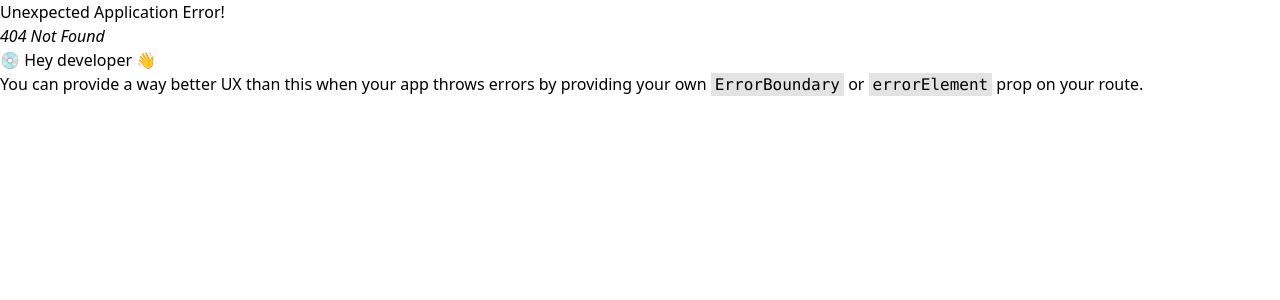
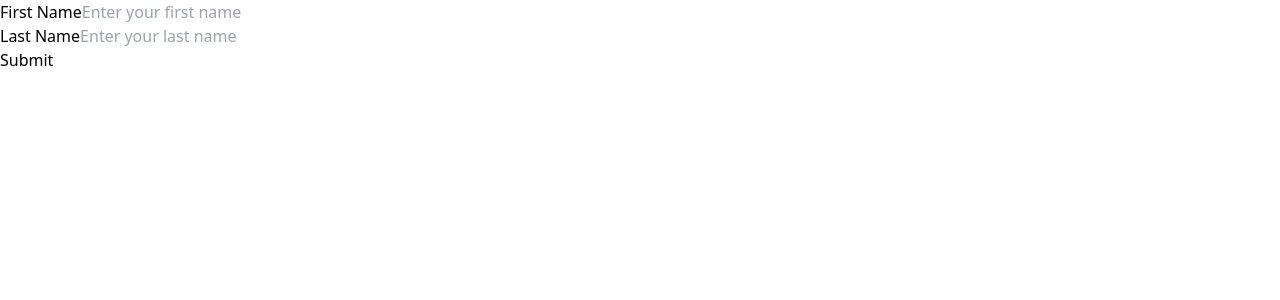
Before and after one commit to AeroLoka/Frontend, a React (Vite) app: page /order-page in a window 1280 px wide. Before the commit this address had no page. Shown: the top 300 px of the page. Built offline with nearby package versions, Linux system fonts and the light colour scheme.

Commit message:
feat: input component for react-hook-form

```diff
--- a/src/App.jsx
+++ b/src/App.jsx
@@ -3,6 +3,8 @@ import { createBrowserRouter, RouterProvider } from "react-router-dom";
 //view
 import PublicLayout from "./layouts/PublicLayout";
 import HomeView from "./pages/HomeView";
+import OrderPage from "./pages/OrderPage";
+
 import LoginView from "./pages/auth/LoginView";
 import RegisterView from "./pages/auth/RegisterView";
 
@@ -18,6 +20,10 @@ const router = createBrowserRouter([
                 index: true,
                 element: <HomeView />,
             },
+            {
+              path: '/order-page',
+              element: <OrderPage />
+            }
         ],
     },
     {
--- /dev/null
+++ b/src/components/form/InputForm.jsx
@@ -0,0 +1,31 @@
+import React from "react";
+import { useFormContext } from "react-hook-form";
+
+const InputForm = ({ type = "text", name, label, validation, placeholder, className }) => {
+    const { register, formState: { errors } } = useFormContext();
+
+    return (
+        <div className="flex flex-col gap-1">
+            {label && (
+                <label htmlFor={name} className="text-sm font-medium">
+                    {label}
+                </label>
+            )}
+            <input
+                id={name}
+                type={type}
+                placeholder={placeholder}
+                className={`p-2 border rounded-md ${errors[name] ? 'border-red-500' : 'border-gray-300'} ${className}`}
+                {...register(name, validation)}
+                aria-invalid={errors[name] ? "true" : "false"}
+            />
+            {errors[name] && (
+                <p className="text-sm text-red-500" role="alert">
+                    {errors[name]?.message || `${label || name} is required`}
+                </p>
+            )}
+        </div>
+    );
+};
+
+export default InputForm;
--- /dev/null
+++ b/src/pages/OrderPage.jsx
@@ -0,0 +1,59 @@
+import React from "react";
+import { useForm, FormProvider } from "react-hook-form";
+import InputForm from "../components/form/InputForm";
+
+const OrderPage = () => {
+    const methods = useForm({
+        defaultValues: {
+            firstName: "",
+            lastName: "",
+        },
+    });
+
+    const onSubmit = (data) => {
+        console.log(data);
+    };
+
+    return (
+        <FormProvider {...methods}>
+            <form
+                onSubmit={methods.handleSubmit(onSubmit)}
+                className="space-y-4 max-w-md mx-auto p-4"
+            >
+                <InputForm
+                    name="firstName"
+                    label="First Name"
+                    placeholder="Enter your first name"
+                    validation={{
+                        required: "First name is required",
+                        maxLength: {
+                            value: 20,
+                            message: "First name cannot exceed 20 characters",
+                        },
+                    }}
+                />
+
+                <InputForm
+                    name="lastName"
+                    label="Last Name"
+                    placeholder="Enter your last name"
+                    validation={{
+                        required: "Last name is required",
+                        maxLength: {
+                            value: 20,
+                            message: "Last name cannot exceed 20 characters",
+                        },
+                    }}
+                />
+                <button
+                    type="submit"
+                    className="w-full bg-blue-500 text-white py-2 px-4 rounded-md hover:bg-blue-600 transition-colors"
+                >
+                    Submit
+                </button>
+            </form>
+        </FormProvider>
+    );
+};
+
+export default OrderPage;
```
